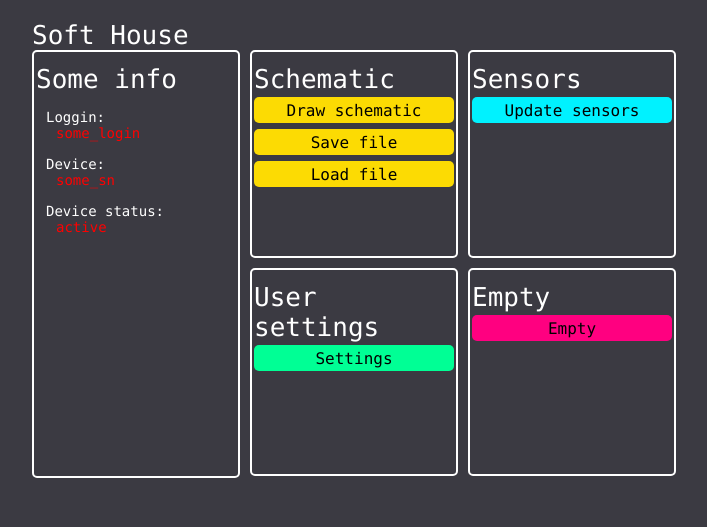
After one commit to ivzzROX/SoftHouse, a Flask app: page /main in a window 1280 px wide. The commit adds this page. Shown: the top 527 px of the page, without its empty margins (283-990 px from the left). Run offline with Flask 2, Linux system fonts and the light colour scheme.

Commit message:
added html pages

```diff
--- a/server.py
+++ b/server.py
@@ -28,9 +28,19 @@ def draw_page():
     return render_template("draw_page.html")
 
 
-@app.route('/scripts.js')
-def scripts():
-    return render_template("scripts.js")
+@app.route('/login')
+def login():
+    return render_template("login.html")
+
+
+@app.route('/main')
+def main():
+    return render_template("main.html")
+
+
+@app.route('/register')
+def register():
+    return render_template("register.html")
 
 
 def start_server():
--- a/static/style.css
+++ b/static/style.css
@@ -1,9 +1,13 @@
-body {
-	background-color: #424242;
+* {
+	font-family: "Consolas";
 }
 
-input[type=text], input[type=time], input[type=number] {
-	width: 50%;
+body {
+	background-color: #3b3a42;
+}
+
+input[type=text], input[type=time], input[type=number], input[type=password] {
+	width: 100%;
 	padding: 2px;
 	display: inline-block;
 	border: 1px solid #ccc;
@@ -28,9 +32,81 @@ select {
 	width: 30%;
 }
 
+.block_login {
+	font-size: 14px;
+	margin-left: auto;
+	margin-right: auto;
+	margin-top: 20px;
+	width: 300px;
+}
+
+.info_header_main {
+	padding-top: 15px;
+	padding-left: 10px;
+}
+
+.info_main {
+	padding-left: 20px;
+	color: red;
+}
+
+.block_main {
+	font-size: 14px;
+	margin-left: auto;
+	margin-right: auto;
+	margin-top: 20px;
+	width: 650px;
+	height: 500px;
+}
+
+.high_middle {
+	width:200px !important;
+	height:420px !important;
+}
+
+.dummy_middle {
+	width:200px !important;
+	height:200px !important;
+	margin-left: 10px;
+}
+
+.dummy_main {
+	float: left;
+}
+
+.header_text {
+	margin-top: 10px !important;
+	text-align: center;
+	font-size: 26px;
+}
+
+.main_text {
+	color: white;
+	margin-top: 10px !important;
+	text-align: left;
+	font-size: 26px;
+}
+
+.fwidth {
+	width: 90%;
+	margin-left: 15px;
+}
+
+.mwidth {
+	height: 26px;
+}
+
+.centered_login_button {
+	height: 26px;
+	margin-left: 30px;
+	margin-top: 10px !important;
+	margin-bottom: 10px !important;
+	width: 80% !important;
+}
+
 .button {
 	width: 100%;
-	background-color: #424242;
+	background-color: #3b3a42;
 	border: none;
 	border-radius: 5px;
 	color: #ffffff;
@@ -47,12 +123,56 @@ select {
 	background-color: #870044;
 }
 
+.button_lightred {
+	background-color: #ff0080;
+	color: #000000;
+}
+
+.button_lightred:active {
+	background-color: #870044;
+	color: #ffffff;
+}
+
+.button_yellow {
+	background-color: #756600;
+}
+
+.button_lightyellow {
+	background-color: #fcdb03;
+	color: #000000;
+}
+
+.button_lightyellow:active {
+	background-color: #756600;
+	color: #ffffff;
+}
+
 .button_blue {
 	background-color: #004b4f;
 }
 
+.button_lightblue {
+	background-color: #00f2ff;
+	color: #000000;
+}
+
+.button_lightblue:active {
+	background-color: #004b4f;
+	color: #ffffff;
+}
+
 .button_green {
 	background-color: #004528;
+}
+
+.button_lightgreen {
+	background-color: #00ff95;
+	color: #000000;
+}
+
+.button_lightgreen:active {
+	background-color: #004528;
+	color: #ffffff;
 }
 
 .canvas_layer {
@@ -60,7 +180,7 @@ select {
 	float: left;
 	border: 2px solid #ffffff;
 	border-radius: 5px;
-	background-color: #424242;
+	background-color: #3b3a42;
 }
 
 .menu {
@@ -70,9 +190,10 @@ select {
 }
 
 .border {
+	color: white;
 	padding: 2px;
 	border: 2px solid #ffffff;
-	background-color: #9c9c9c;
+	background-color: #3b3a42;
 	border-radius: 5px;
 	margin-bottom: 10px;
 }
--- /dev/null
+++ b/templates/main.html
@@ -0,0 +1,67 @@
+<!DOCTYPE html>
+<html>
+<head>
+	<link rel="stylesheet" type= "text/css" href="{{ url_for('static',filename='style.css')}}">
+	<link rel="icon" type="image/ico" href="{{ url_for('static',filename='favicon.ico')}}">
+	<meta charset="utf-8">
+	<title>SoftHouse</title>
+</head>
+
+<body>
+	<div class="block_main">
+		<div class="main_text">Soft House</div>
+
+		<div class="dummy_main">
+			<div class="border high_middle">
+				<div class="main_text">Some info</div>
+
+				<div class="info_header_main">Loggin:</div>
+				<div class="info_main">some_login</div>
+
+				<div class="info_header_main">Device:</div>
+				<div class="info_main">some_sn</div>
+
+				<div class="info_header_main">Device status:</div>
+				<div class="info_main">active</div>
+			</div>
+		</div>
+
+		<div class="dummy_main">
+			<div class="border dummy_middle">
+				<div class="main_text">Schematic</div>
+				<button class="button button_lightyellow mwidth" onclick="draw()">Draw schematic</button>
+				<button class="button button_lightyellow mwidth" onclick="">Save file</button>
+				<button class="button button_lightyellow mwidth" onclick="">Load file</button>
+			</div>
+
+			<div class="border dummy_middle">
+				<div class="main_text">User settings</div>
+				<button class="button button_lightgreen mwidth" onclick="">Settings</button>
+			</div>
+		</div>
+
+		<div class="dummy_main">
+			<div class="border dummy_middle">
+				<div class="main_text">Sensors</div>
+				<button class="button button_lightblue mwidth" onclick="">Update sensors</button>
+			</div>
+
+			<div class="border dummy_middle">
+				<div class="main_text">Empty</div>
+				<button class="button button_lightred mwidth" onclick="">Empty</button>
+			</div>
+		</div>
+
+	</div>
+
+	<script>
+
+		function draw() {
+			window.location.port = 5002;
+			window.location.href = "/draw_page";
+		}
+
+	</script>
+
+</body>
+</html>
```
Also changed, not shown: static/draw_page_scripts.js (renamed from templates/scripts.js, +26 -14 lines), templates/draw_page.html (+13 -9 lines), templates/login.html (added, +43 -0 lines), templates/register.html (added, +36 -0 lines).
